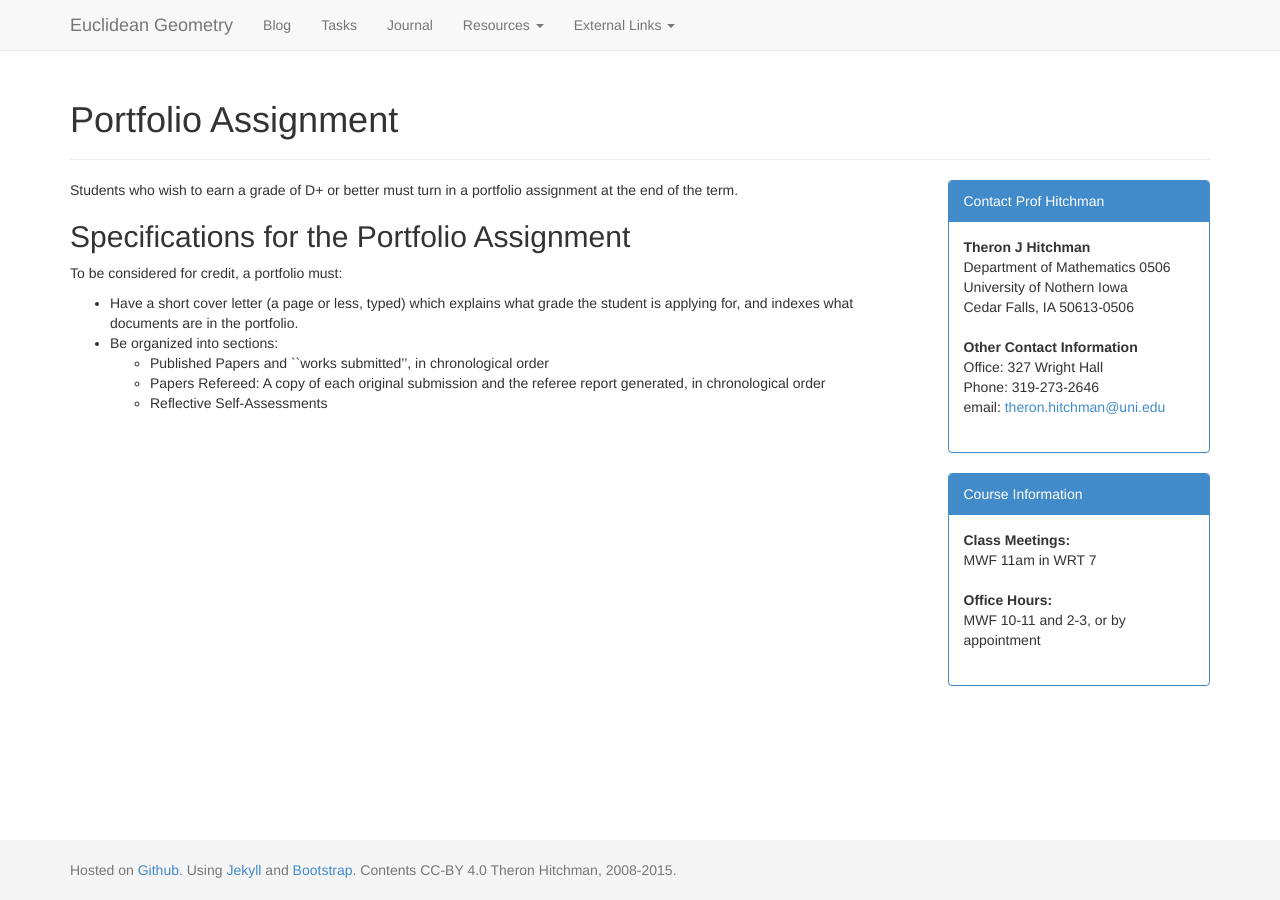
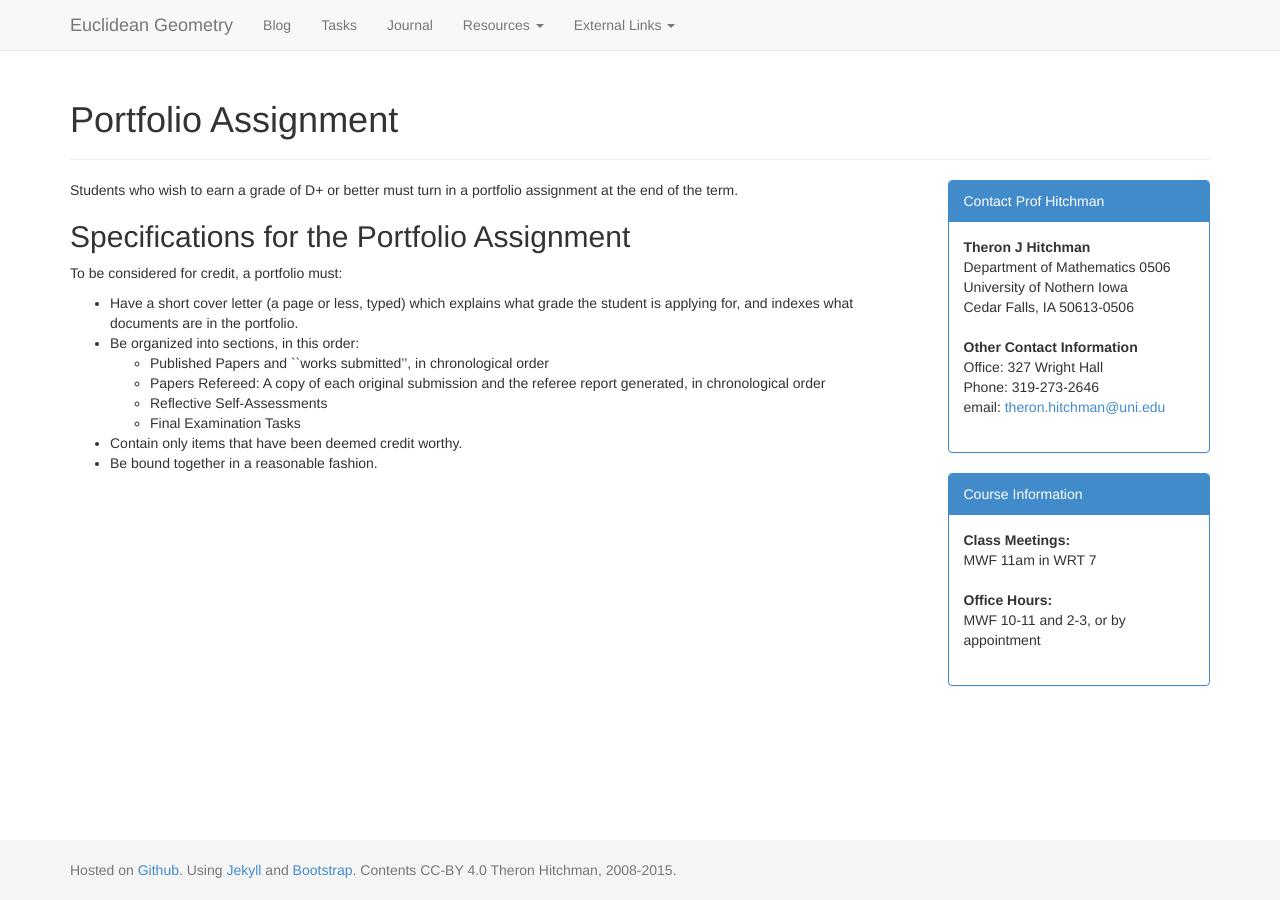
Before and after one commit to theronhitchman/euclidean-geometry, a Jekyll site: the page built from specs-grading/portfolio.md, in a window 1280 px wide. Built offline with Jekyll 4.4.1, drawn with Linux system fonts in a browser that asks for light colours; nearby versions of some CDN libraries.

Commit message:
update specs-grading/portfolio.md to final version

```diff
--- a/specs-grading/portfolio.md
+++ b/specs-grading/portfolio.md
@@ -12,8 +12,11 @@ To be considered for credit, a portfolio must:
 
 - Have a short cover letter (a page or less, typed) which explains what grade
 the student is applying for, and indexes what documents are in the portfolio.
-- Be organized into sections:
+- Be organized into sections, in this order:
   * Published Papers and ``works submitted'', in chronological order
   * Papers Refereed: A copy of each original submission and the referee report generated,
   in chronological order
   * Reflective Self-Assessments
+  * Final Examination Tasks
+- Contain only items that have been deemed credit worthy.
+- Be bound together in a reasonable fashion.
```
